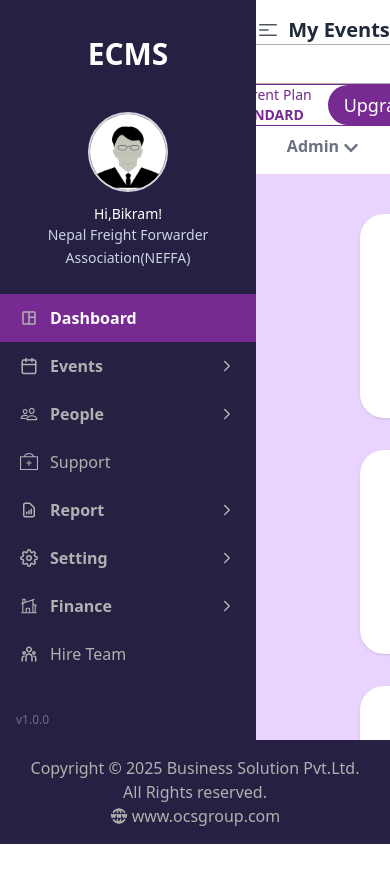
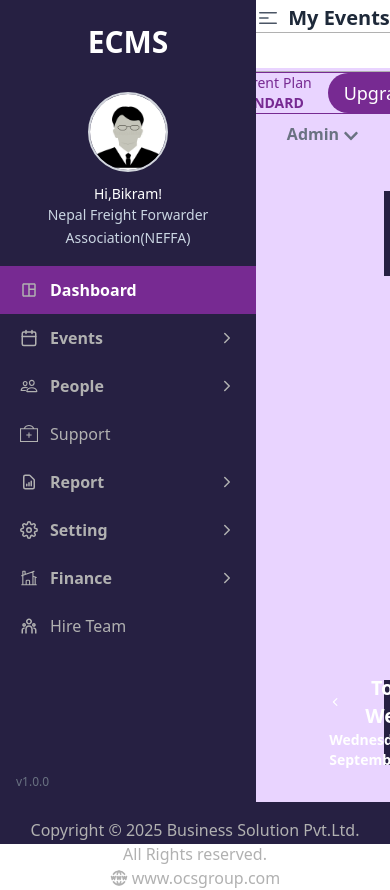
Before and after one commit to koiraladarwin/ecmsadminpage, a React (Vite) app: page / in a window 390 px wide. Before the commit the page ends 844 px from the top, so only its background shows below. Built offline with nearby package versions, Linux system fonts and the light colour scheme.

Commit message:
fix: home screen responsive

```diff
--- a/src/features/dashboard/Dashboard.jsx
+++ b/src/features/dashboard/Dashboard.jsx
@@ -7,13 +7,13 @@ import Footer from './components/Footer';
 
 export default function Dashboard() {
   return (
-    <div className="flex flex-col h-screen">
+    <div className="flex flex-col h-full">
       <div className="flex-1 flex flex-col bg-gray-50 overflow-y-auto">
         <div className="flex h-full">
           <SideBar />
           <div className="flex-1 bg-purple-200 overflow-y-auto">
             <NavBar />
-            <div>
+            <div className='h-[87vh]'>
               <Outlet />
             </div>
           </div>
--- a/src/features/dashboard/components/Footer.jsx
+++ b/src/features/dashboard/components/Footer.jsx
@@ -4,7 +4,7 @@ import { TbWorldWww } from 'react-icons/tb';
 function Footer() {
   const currentYear = new Date().getFullYear()
   return (
-    <footer className=" bg-sidebar-bg py-4 text-passive-text flex flex-col md:flex-row text-center md:text-start justify-between px-6">
+    <footer className="h-[5vh] bg-sidebar-bg py-4 text-passive-text flex flex-col md:flex-row text-center md:text-start justify-between px-6">
       <div>Copyright &copy; {currentYear} Business Solution Pvt.Ltd. All Rights reserved.</div>
       <div className='flex items-center gap-1 justify-center md:justify-start'>
         <TbWorldWww size={18} />
--- a/src/features/dashboard/components/NavBar.jsx
+++ b/src/features/dashboard/components/NavBar.jsx
@@ -8,7 +8,7 @@ const NavBar = () => {
   const pathname = useLocation().pathname.split("/")[1]
 
   return (
-    <div className="bg-white px-6 py-4 flex flex-col lg:flex-row lg:justify-between gap:5 xl:gap-0 items-center sticky top-0">
+    <div className="h-[8vh] bg-white px-6 py-1 flex flex-col lg:flex-row lg:justify-between gap:5 xl:gap-0 items-center sticky top-0">
       <div className="flex flex-col md:flex-row md:flex-2 items-center md:gap-20">
         {/* My Events with icon */}
         <div className="flex items-center gap-2 text-lg font-semibold text-gray-800 whitespace-nowrap">
--- a/src/features/dashboard/components/SideBar.jsx
+++ b/src/features/dashboard/components/SideBar.jsx
@@ -27,15 +27,15 @@ export default function SideBar() {
   }
 
   return (
-    <div className="w-64 bg-sidebar-bg shadow-md overflow-hidden flex flex-col">
+    <div className="w-64 h-[95vh] bg-sidebar-bg shadow-md overflow-hidden flex flex-col">
       {/* header */}
       <div className="p-4  flex items-center justify-center">
-        <h1 className="text-3xl font-semibold text-white mt-5 ">ECMS</h1>
+        <h1 className="text-3xl font-semibold text-white mt-2 ">ECMS</h1>
       </div>
 
 
       {/* profile circle */}
-      <div className="flex flex-col items-center py-6">
+      <div className="flex flex-col items-center py-4">
         <img
           src="/placeholder.jpg"
           alt="Profile"
--- a/src/features/dashboard/event/pages/EventsPage.jsx
+++ b/src/features/dashboard/event/pages/EventsPage.jsx
@@ -8,7 +8,7 @@ export default function EventsPage() {
 
   return (
     <>
-      <div className='flex min-h-full bg-[#e1d0f0]'>
+      <div className='flex h-full bg-[#e1d0f0]'>
         <div className='w-full'>
 
           <EventHeader />
@@ -37,11 +37,10 @@ export default function EventsPage() {
               }
 
             </div>
-
           </div>
-
+          <div className="h-1">
+          </div>
         </div>
-
       </div>
     </>
   )
--- a/src/features/dashboard/home/components/AttendeeStats.jsx
+++ b/src/features/dashboard/home/components/AttendeeStats.jsx
@@ -14,7 +14,7 @@ export default function AttendeeStats() {
   ];
 
   return (
-    <div className="bg-white shadow-lg rounded-3xl max-w-sm  mx-auto">
+    <div className="bg-white shadow-lg rounded-3xl max-w-sm  mx-auto  w-full">
       <div className="flex items-center mb-4 bg-primary-dark px-6 h-[85px]">
         <FaChartBar className="text-white mr-2" />
         <h3 className="text-lg font-semibold text-white uppercase">Attendees Statics</h3>
--- a/src/features/dashboard/home/pages/Home.jsx
+++ b/src/features/dashboard/home/pages/Home.jsx
@@ -9,20 +9,20 @@ import { MdPersonOutline } from "react-icons/md";
 
 export default function Home() {
   return (
-    <div className="min-h-full pt-10 px-26 bg-purple-200 flex flex-col space-y-12">
-      <div className="grid grid-cols-1 md:grid-cols-3 gap-8">
+    <div className="h-full py-4 px-32 flex flex-col space-y-4 justify-center">
+      <div className="grid grid-cols-1 md:grid-cols-3 gap-8 flex-2">
         <StatCard title="ACTIVE EVENTS" value="42%" subtext="21/50" />
         <StatCard title="ENROLLMENT STATUS" value="30%" subtext="150/500" />
         <StatCard title="TOTAL ATTENDEES" value="80%" subtext="1568" />
       </div>
 
-      <div className="grid grid-cols-1 lg:grid-cols-4 gap-8 items-stretch flex-1">
+      <div className="grid grid-cols-1 lg:grid-cols-4 gap-8 flex-3">
         <GraphBox />
         <AttendeeStats />
         <WeatherWidget />
       </div>
 
-      <div className="grid grid-cols-1 md:grid-cols-4 gap-8 items-center">
+      <div className="grid grid-cols-1 md:grid-cols-4 gap-8 items-center flex-1">
         <HireBox />
         <StatBox title="ENROLLED STAFF" value="4" Icon={MdPersonOutline}/>
         <StatBox title="ACTIVE ISSUES" value="0" Icon={BsPersonVcard}/>
--- a/src/index.css
+++ b/src/index.css
@@ -1,6 +1,21 @@
 @import "tailwindcss";
 
 
+
+*::-webkit-scrollbar {
+  width: 0px;  /* Hides the vertical scrollbar */
+  height: 0px; /* Hides the horizontal scrollbar */
+}
+
+/* For Firefox */
+html {
+  scrollbar-width: none;  /* Hides scrollbar */
+}
+
+/* For Internet Explorer and Edge */
+body {
+  -ms-overflow-style: none; /* Hides the scrollbar */
+}
 
 .label {
   @apply font-semibold;
```
Also changed, not shown: src/features/dashboard/event/components/AllEventCard.jsx (line endings or trailing spaces).
